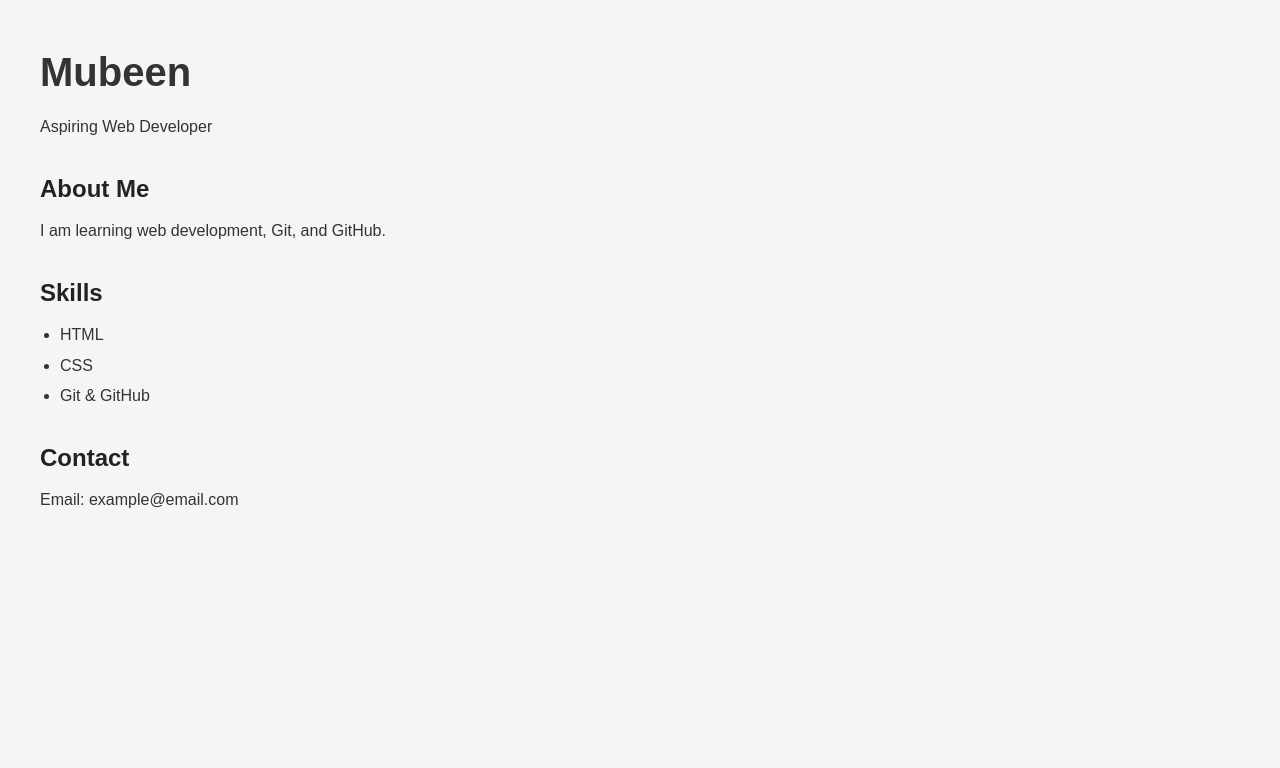
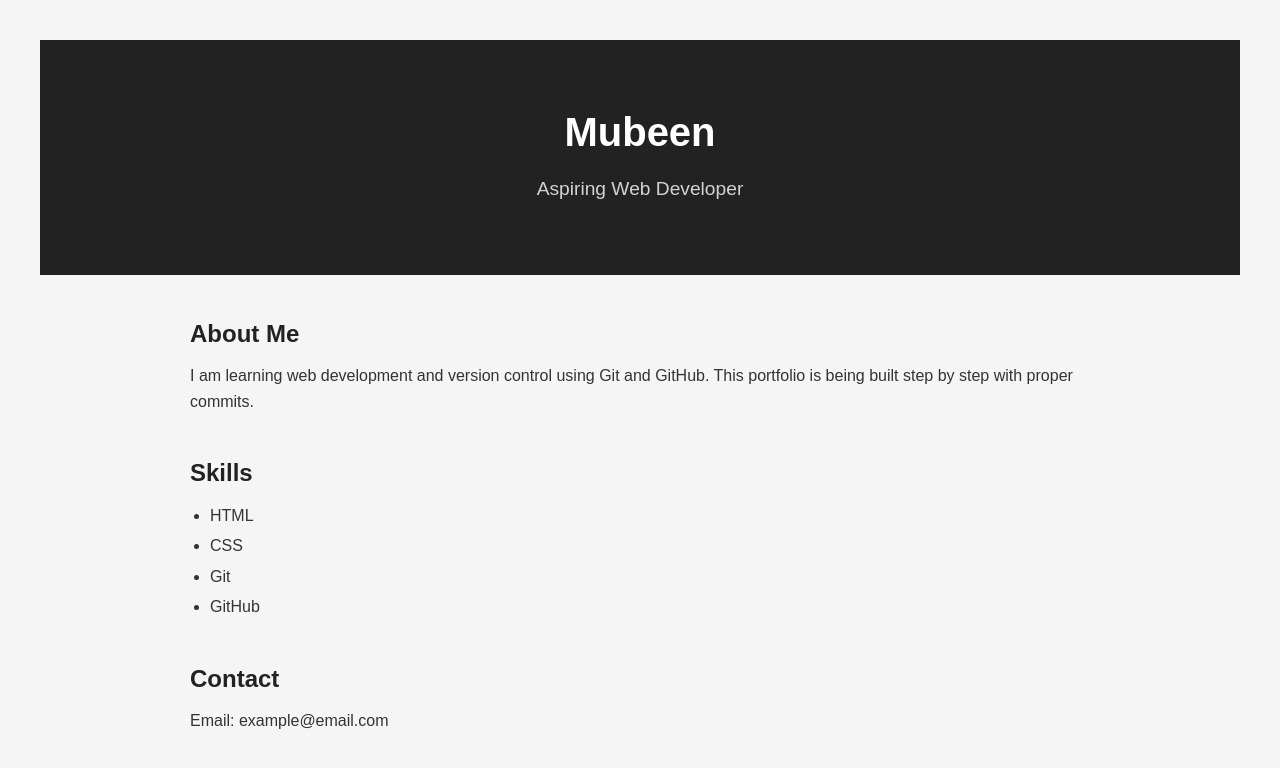
Before and after one commit to Syed-Mubeen-11/My_Portfolio, a plain HTML site: page index.html in a window 1280 px wide. Drawn offline with Linux system fonts and the light colour scheme; files that its build step writes are made by us from their sources.

Commit message:
Added hero section and structured layout

```diff
--- a/index.html
+++ b/index.html
@@ -3,26 +3,43 @@
 <head>
   <meta charset="UTF-8">
   <title>Mubeen | Portfolio</title>
-  <link rel="stylesheet" href="css/style.css">
+  <link rel="stylesheet" href="style.css">
 </head>
 <body>
 
+  <body>
+
+  <header class="hero">
     <h1>Mubeen</h1>
-  <p>Aspiring Web Developer</p>
+    <p class="subtitle">Aspiring Web Developer</p>
+  </header>
 
+  <main>
+    <section class="about">
       <h2>About Me</h2>
-  <p>I am learning web development, Git, and GitHub.</p>
+      <p>
+        I am learning web development and version control using Git and GitHub.
+        This portfolio is being built step by step with proper commits.
+      </p>
+    </section>
 
+    <section class="skills">
       <h2>Skills</h2>
       <ul>
         <li>HTML</li>
         <li>CSS</li>
-    <li>Git & GitHub</li>
+        <li>Git</li>
+        <li>GitHub</li>
       </ul>
+    </section>
 
+    <section class="contact">
       <h2>Contact</h2>
       <p>Email: example@email.com</p>
+    </section>
+  </main>
 
-  <script src="js/script.js"></script>
+  <script src="script.js"></script>
 </body>
+
 </html>
--- a/style.css
+++ b/style.css
@@ -34,3 +34,23 @@ ul {
 li {
   margin-bottom: 5px;
 }
+.hero {
+  background-color: #222;
+  color: white;
+  padding: 60px 20px;
+  text-align: center;
+}
+
+.subtitle {
+  font-size: 1.2rem;
+  opacity: 0.8;
+}
+
+main {
+  max-width: 900px;
+  margin: 40px auto;
+}
+
+section {
+  margin-bottom: 40px;
+}
```
Lines whose indentation alone changed are shown as unchanged.
